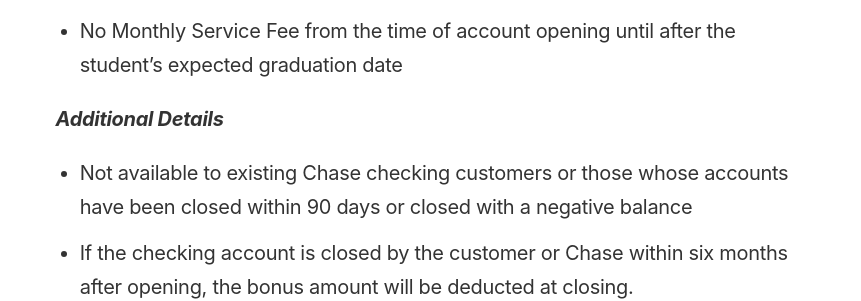
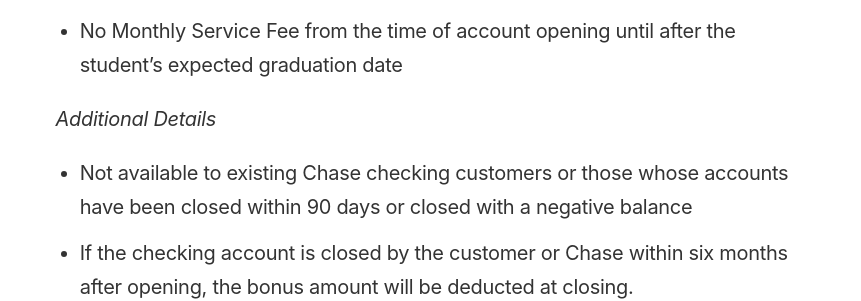
Before and after one commit to ohiosveryown/atldeals, a Jekyll site: the page built from _posts/2018-09-02-post-two.markdown, in a window 1280 px wide. Shown: the part 1615-1916 px from the top of the page, without its empty margins (209-1070 px from the left). Built offline with Jekyll 4.4.1, drawn with Linux system fonts in a browser that asks for light colours.

```diff
--- a/_posts/2018-09-02-post-two.markdown
+++ b/_posts/2018-09-02-post-two.markdown
@@ -38,7 +38,7 @@ layout: post
 
 
 
-***Additional Details***
+*Additional Details*
 * Not available to existing Chase checking customers or those whose accounts have been closed within 90 days or closed with a negative balance
 * If the checking account is closed by the customer or Chase within six months after opening, the bonus amount will be deducted at closing.
 * Bonus will be deposited into your new account within 10 business days after meeting the requirements
```
